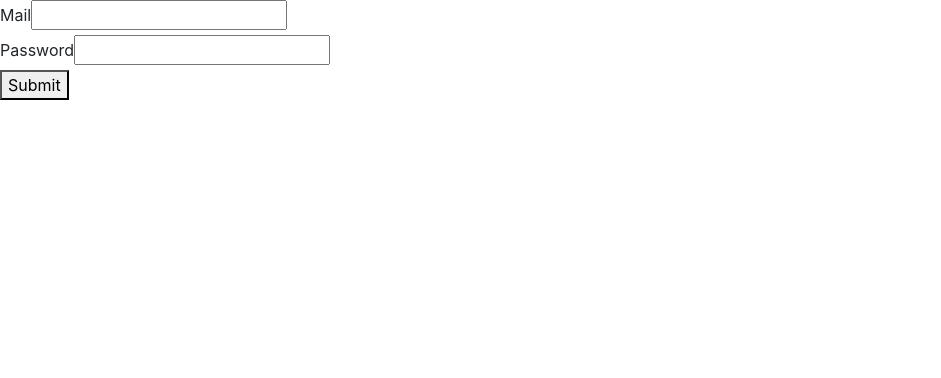
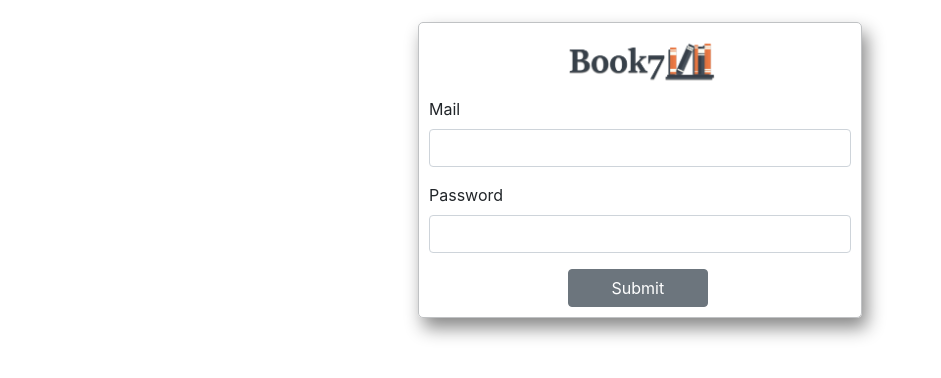
Before and after one commit to Apergot/Book7_GS1, a Vue app: page /signin in a window 1280 px wide. Shown: the top 378 px of the page, without its empty margins (0-941 px from the left). Built offline with nearby package versions, Linux system fonts and the light colour scheme.

Commit message:
styles added reusing signup form and storing firebase tokenid at vuex store

```diff
--- a/src/views/Auth/SignIn.vue
+++ b/src/views/Auth/SignIn.vue
@@ -1,27 +1,32 @@
 <template>
-  <div id="signin">
+  <b-container id="signin">
     <div class="signin-form">
-      <form @submit.prevent="onSubmit">
-        <div class="input">
+      <b-form @submit.prevent="onSubmit">
+        <img src="../../assets/logo.png" alt="logo" class="logo">
+        <b-form-group class="input">
           <label for="email">Mail</label>
-          <input
+          <b-form-input
                   type="email"
                   id="email"
-                  v-model="email">
-        </div>
-        <div class="input">
+                  v-model="email"
+                  required
+          ></b-form-input>
+        </b-form-group>
+        <b-form-group class="input">
           <label for="password">Password</label>
-          <input
+          <b-form-input
                   type="password"
                   id="password"
-                  v-model="password">
+                  v-model="password"
+                  required
+          ></b-form-input>
+        </b-form-group>
+        <div>
+          <b-button class="submit" type="submit">Submit</b-button>
         </div>
-        <div class="submit">
-          <button type="submit">Submit</button>
-        </div>
-      </form>
+      </b-form>
     </div>
-  </div>
+  </b-container>
 </template>
 
 <script>
@@ -46,5 +51,38 @@ export default {
 </script>
 
 <style scoped>
+  @media(min-width: 768px) {
+    .logo{
+      width: 35%;
+      height: 5%;
+      margin-left: 33%;
+    }
+    .submit{
+      width: 33%;
+      margin-left: 33%;
+    }
 
+    .signin-form{
+      margin-top: 2%;
+      width: 40%;
+      margin-left: 30%;
+      box-sizing: border-box;
+      box-shadow: 5px 10px 18px #888888;
+      border-radius: 5px;
+      border: 1px solid #c0c2c4;
+      padding: 10px;
+    }
+  }
+
+  @media(max-width: 768px) {
+    .logo{
+      width: 35%;
+      height: 5%;
+      margin-left: 33%
+    }
+    .submit{
+      width: 80%;
+      margin: 0 10%;
+    }
+  }
 </style>
--- a/src/views/Auth/SignUp.vue
+++ b/src/views/Auth/SignUp.vue
@@ -107,7 +107,7 @@ export default {
 </script>
 
 <style scoped>
-  @media(min-width: 600px) {
+  @media(min-width: 768px) {
     .logo{
       width: 35%;
       height: 5%;
@@ -139,7 +139,7 @@ export default {
     }
   }
 
-  @media(max-width: 600px) {
+  @media(max-width: 768px) {
 
     .logo{
       width: 35%;
```
